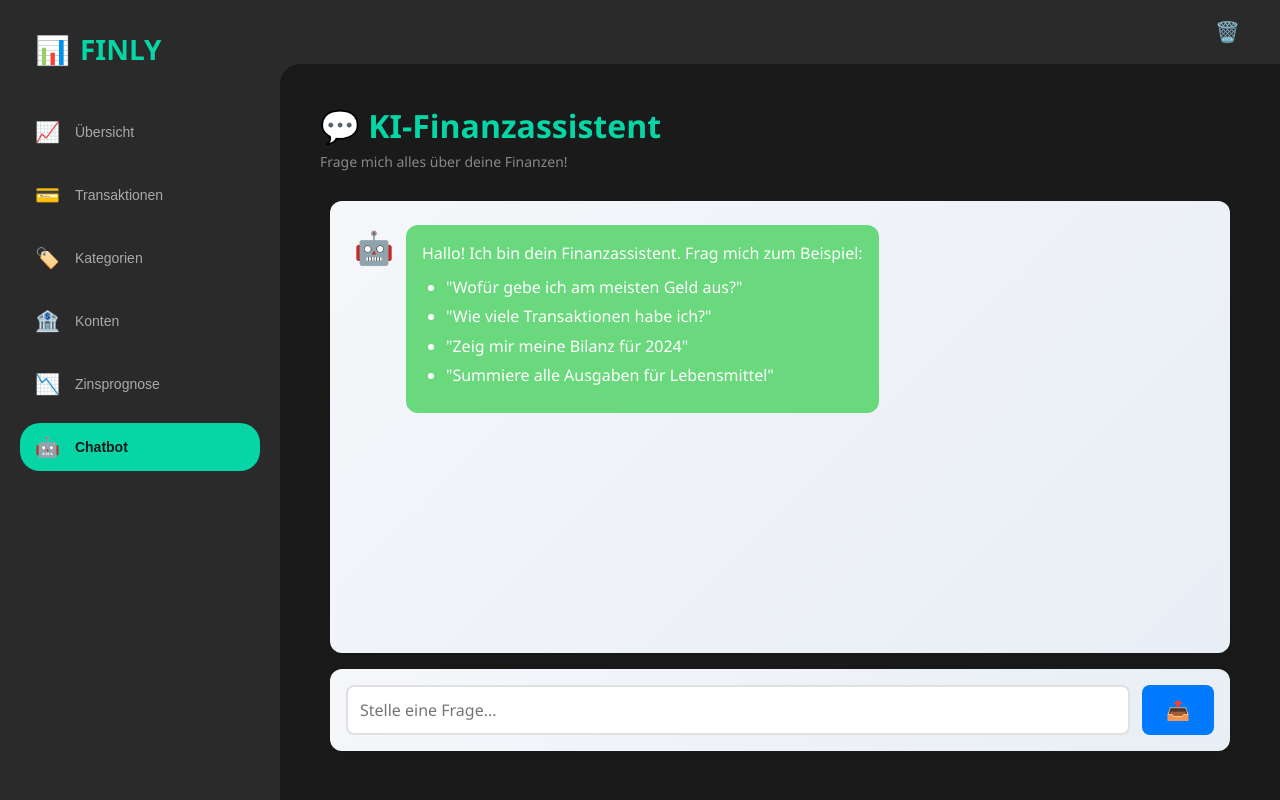
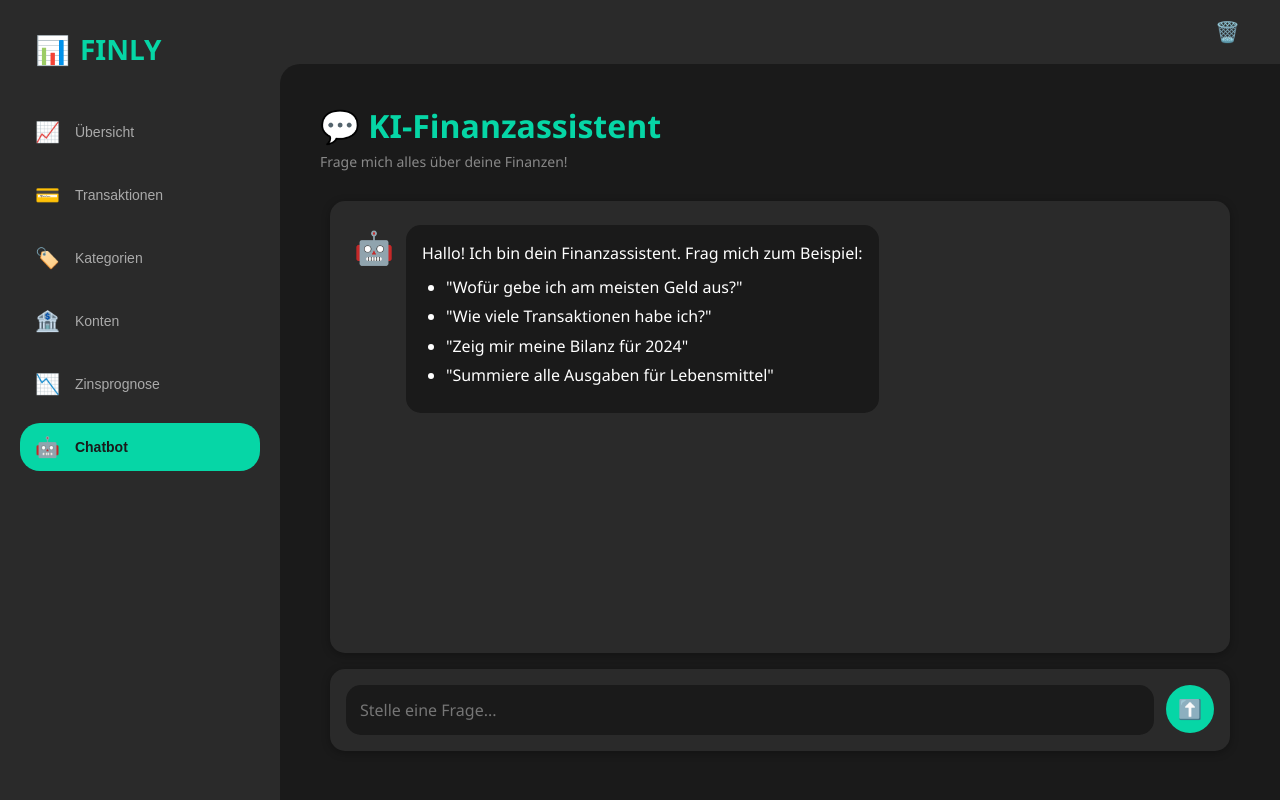
Before and after one commit to pgs3238/Pro-KI-Gruppenarbeit-a3-5, a Python web app: template templates/chatbot.html in a window 1280 px wide. Run offline with Jinja, Linux system fonts and the light colour scheme; the template is opened without the code that fills it, so the values that code supplies are empty.

Commit message:
Changed Design Chatbot

```diff
--- a/static/css/style.css
+++ b/static/css/style.css
@@ -1593,9 +1593,9 @@ button.fab-btn.active:hover {
   flex: 1;
   overflow-y: auto;
   padding: 1.5rem;
-  background: linear-gradient(135deg, #f5f7fa 0%, #e8eef5 100%);
-  border-radius: 12px;
-  box-shadow: 0 2px 8px rgba(0, 0, 0, 0.1);
+  background: #2a2a2a;
+  border-radius: 15px;
+  box-shadow: 0 2px 8px rgba(0, 0, 0, 0.3);
   display: flex;
   flex-direction: column;
   gap: 1rem;
@@ -1634,15 +1634,16 @@ button.fab-btn.active:hover {
 }
 
 .message-content {
-  background: #6ad87d;
+  background: #1a1a1a;
+  color: #fff;
   padding: 1rem;
-  border-radius: 12px;
+  border-radius: 15px;
   line-height: 1.6;
 }
 
 .user-message .message-content {
-  background: #007bff;
-  color: white;
+  background: #06d6a6;
+  color: #1a1a1a;
 }
 
 .suggestion-list {
@@ -1652,59 +1653,75 @@ button.fab-btn.active:hover {
 
 .suggestion-list li {
   margin: 0.3rem 0;
-  color: #555;
+  color: #888;
 }
 
 .chat-input-container {
   display: flex;
   gap: 0.75rem;
   padding: 1rem;
-  background: linear-gradient(135deg, #f5f7fa 0%, #e8eef5 100%);
-  border-radius: 12px;
-  box-shadow: 0 2px 8px rgba(0, 0, 0, 0.1);
+  background: #2a2a2a;
+  border-radius: 15px;
+  box-shadow: 0 2px 8px rgba(0, 0, 0, 0.3);
 }
 
 .chat-input {
   flex: 1;
-  border: 2px solid #e0e0e0;
-  border-radius: 8px;
+  background: #1a1a1a;
+  color: #fff;
+  border: 2px solid transparent;
+  border-radius: 15px;
   padding: 0.75rem;
   font-size: 1rem;
   font-family: inherit;
   resize: none;
   max-height: 120px;
   transition: border-color 0.2s;
+  overflow-y: auto;
+}
+
+.chat-input::-webkit-scrollbar {
+  width: 0px;
+  background: transparent;
 }
 
 .chat-input:focus {
   outline: none;
-  border-color: #007bff;
+  border-color: #06d6a6;
 }
 
 .chat-send-btn {
   padding: 0.75rem 1.5rem;
-  background: #007bff;
-  color: white;
+  background: #06d6a6;
+  color: #1a1a1a;
   border: none;
-  border-radius: 8px;
+  border-radius: 50%;
   font-size: 1.2rem;
   cursor: pointer;
   transition: background 0.2s;
+  font-weight: 600;
+  width: 48px;
+  height: 48px;
+  display: flex;
+  align-items: center;
+  justify-content: center;
+  padding: 0;
 }
 
 .chat-send-btn:hover {
-  background: #0056b3;
+  background: #05b389;
 }
 
 .chat-send-btn:disabled {
-  background: #ccc;
+  background: #444;
+  color: #888;
   cursor: not-allowed;
 }
 
 .chat-loading {
   text-align: center;
   padding: 0.5rem;
-  color: #666;
+  color: #888;
   font-style: italic;
 }
 
@@ -1713,17 +1730,17 @@ button.fab-btn.active:hover {
 }
 
 .chat-messages::-webkit-scrollbar-track {
-  background: #f1f1f1;
+  background: #0a0a0a;
   border-radius: 10px;
 }
 
 .chat-messages::-webkit-scrollbar-thumb {
-  background: #888;
+  background: #444;
   border-radius: 10px;
 }
 
 .chat-messages::-webkit-scrollbar-thumb:hover {
-  background: #555;
+  background: #06d6a6;
 }
 
 /* Markdown-Elemente in Bot-Nachrichten */
@@ -1757,7 +1774,8 @@ button.fab-btn.active:hover {
 }
 
 .message-content code {
-  background: rgba(0, 0, 0, 0.1);
+  background: #1a1a1a;
+  color: #06d6a6;
   padding: 0.2rem 0.4rem;
   border-radius: 4px;
   font-family: "Courier New", monospace;
@@ -1765,11 +1783,12 @@ button.fab-btn.active:hover {
 }
 
 .message-content pre {
-  background: rgba(0, 0, 0, 0.05);
+  background: #1a1a1a;
   padding: 0.75rem;
   border-radius: 6px;
   overflow-x: auto;
   margin: 0.5rem 0;
+  border: 1px solid #444;
 }
 
 .message-content pre code {
@@ -1806,12 +1825,13 @@ button.fab-btn.active:hover {
 
 .message-content th,
 .message-content td {
-  border: 1px solid #ddd;
+  border: 1px solid #444;
   padding: 0.5rem;
   text-align: left;
 }
 
 .message-content th {
-  background: rgba(0, 0, 0, 0.05);
+  background: #1a1a1a;
   font-weight: 600;
-}
+  color: #06d6a6;
+}
--- a/static/js/chatbot.js
+++ b/static/js/chatbot.js
@@ -33,7 +33,7 @@ function addMessage(text, isUser = false) {
   const content = isUser ? text : marked.parse(text);
 
   messageDiv.innerHTML = `
-    <div class="message-avatar">${isUser ? "👩‍💻" : "🤖"}</div>
+    <div class="message-avatar">${isUser ? "👤" : "🤖"}</div>
     <div class="message-content">
       ${content}
     </div>
--- a/templates/chatbot.html
+++ b/templates/chatbot.html
@@ -107,7 +107,7 @@
                 rows="1"
               ></textarea>
               <button id="sendButton" class="chat-send-btn">
-                <span>📤</span>
+                <span>⬆️</span>
               </button>
             </div>
 
```
Also changed, not shown: 7 other files.
